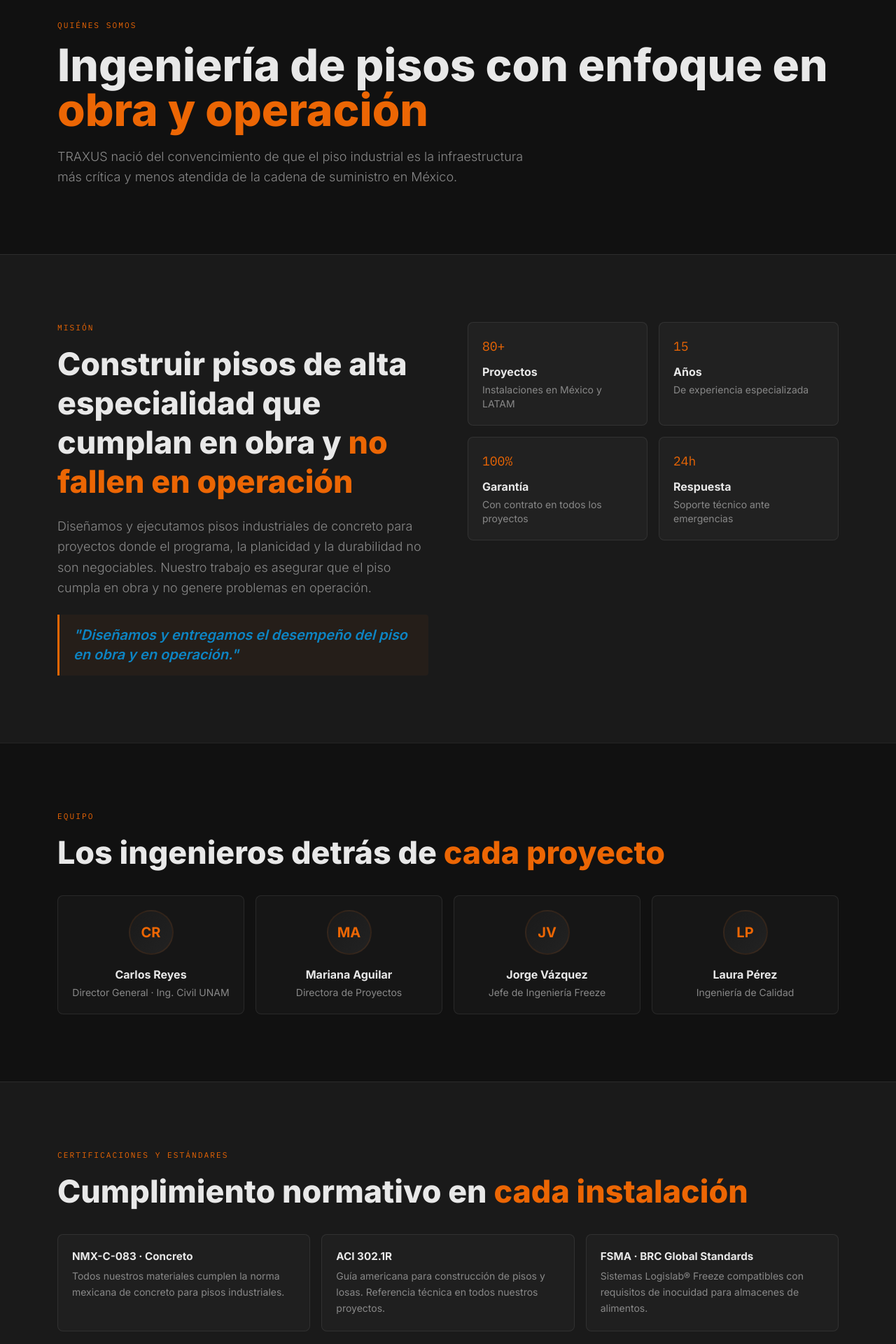
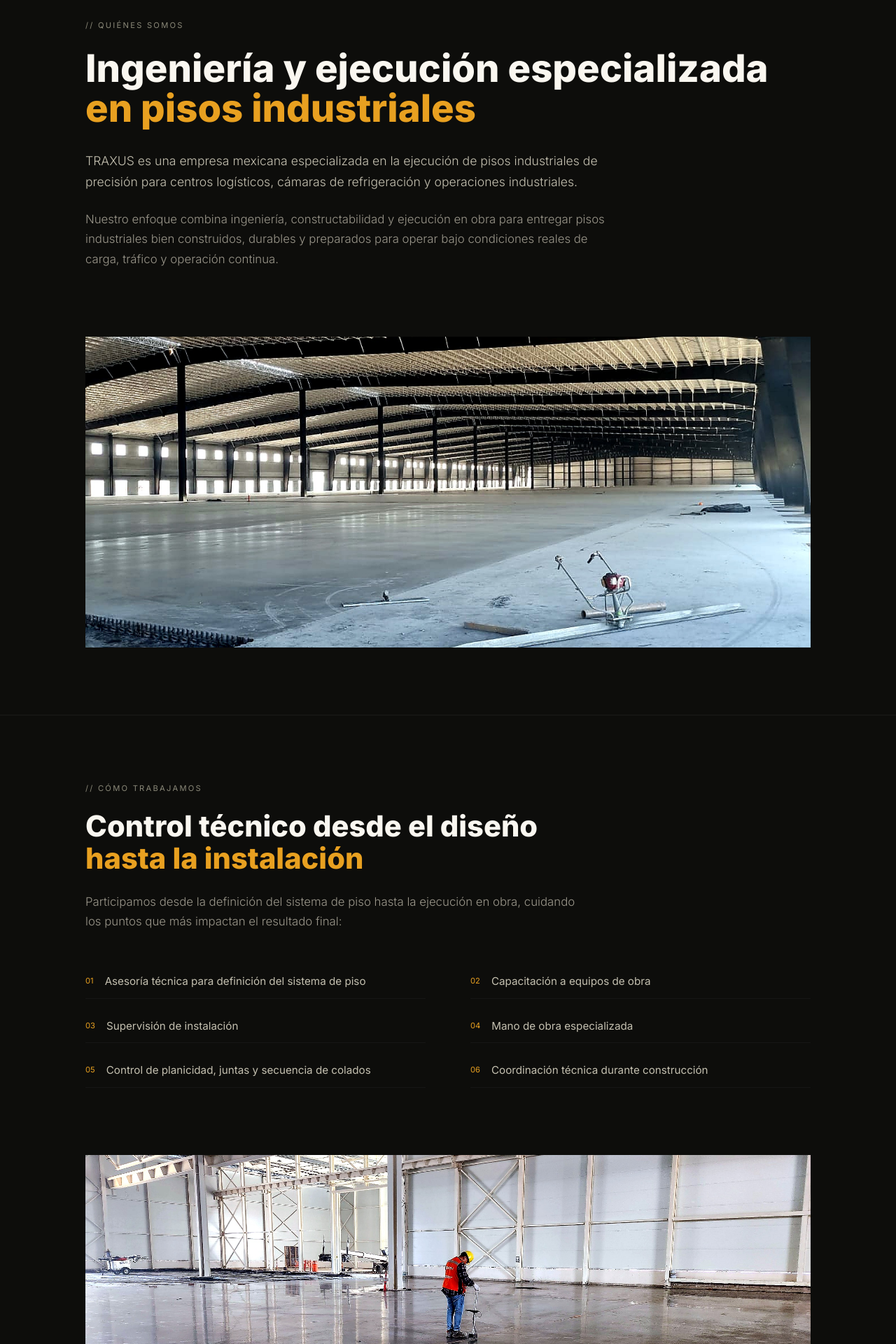
Before and after one commit to oliveriocha-pixel/traxus, a Next.js app: page /empresa in a window 1280 px wide. Shown: the part 160-2080 px from the top of the page at 70% size. Built offline with nearby package versions, Linux system fonts and the light colour scheme; a web font is replaced by a local one.

Commit message:
feat: update Empresa page with premium industrial design
New clean structure with 4 main sections, premium visuals, and technical typography.

```diff
--- a/app/empresa/page.tsx
+++ b/app/empresa/page.tsx
@@ -1,111 +1,142 @@
 import { Navigation } from "@/components/navigation"
 import { Footer } from "@/components/footer"
 import Link from "next/link"
+import Image from "next/image"
 import type { Metadata } from "next"
 
 export const metadata: Metadata = {
-  title: "Empresa | TRAXUS - Ingeniería y ejecución de pisos industriales de alto desempeño",
+  title: "Empresa | TRAXUS - Ingeniería y ejecución de pisos industriales",
   description:
-    "TRAXUS nació del convencimiento de que el piso de concreto en una nave industrial es la infraestructura más crítica y menos atendida de la cadena de suministro en México.",
+    "TRAXUS es una empresa mexicana especializada en la ejecución de pisos industriales de precisión para centros logísticos, cámaras de refrigeración y operaciones industriales.",
 }
 
-const stats = [
-  { value: "80+", title: "Proyectos", desc: "Instalaciones en México y LATAM" },
-  { value: "15", title: "Años", desc: "De experiencia especializada" },
-  {
-    value: "100%",
-    title: "Garantía",
-    desc: "Con contrato en todos los proyectos",
-  },
-  { value: "24h", title: "Respuesta", desc: "Soporte técnico ante emergencias" },
+const comoTrabajamos = [
+  "Asesoría técnica para definición del sistema de piso",
+  "Capacitación a equipos de obra",
+  "Supervisión de instalación",
+  "Mano de obra especializada",
+  "Control de planicidad, juntas y secuencia de colados",
+  "Coordinación técnica durante construcción",
 ]
 
-const team = [
-  {
-    initials: "CR",
-    name: "Carlos Reyes",
-    role: "Director General · Ing. Civil UNAM",
-  },
-  { initials: "MA", name: "Mariana Aguilar", role: "Directora de Proyectos" },
-  { initials: "JV", name: "Jorge Vázquez", role: "Jefe de Ingeniería Freeze" },
-  { initials: "LP", name: "Laura Pérez", role: "Ingeniería de Calidad" },
-]
-
-const certifications = [
-  {
-    title: "NMX-C-083 · Concreto",
-    desc: "Todos nuestros materiales cumplen la norma mexicana de concreto para pisos industriales.",
-  },
-  {
-    title: "ACI 302.1R",
-    desc: "Guía americana para construcción de pisos y losas. Referencia técnica en todos nuestros proyectos.",
-  },
-  {
-    title: "FSMA · BRC Global Standards",
-    desc: "Sistemas Logislab® Freeze compatibles con requisitos de inocuidad para almacenes de alimentos.",
-  },
+const capacidades = [
+  "Empresa formalmente constituida desde 2022",
+  "Cumplimiento fiscal y administrativo",
+  "Registro para prestación de servicios especializados",
+  "Personal capacitado para obra industrial",
+  "Mano de obra especializada en pisos industriales",
+  "Maquinaria propia",
+  "Proveedores técnicos para insumos de pisos de concreto",
 ]
 
 export default function EmpresaPage() {
   return (
     <>
       <Navigation />
-      <main>
-        {/* Hero */}
-        <section className="py-24 pt-32 bg-background">
-          <div className="max-w-[1180px] mx-auto px-8">
-            <span className="font-mono text-[0.7rem] tracking-[0.18em] uppercase text-primary mb-4 block">
-              Quiénes somos
-            </span>
-            <h1 className="font-sans text-[clamp(2.4rem,5vw,4rem)] font-extrabold leading-none text-foreground mb-5">
-Ingeniería de pisos con enfoque en{" "}
-            <em className="not-italic text-primary">obra y operación</em>
+      <main className="bg-[#0D0D0B]">
+
+        {/* QUIÉNES SOMOS */}
+        <section className="pt-32 pb-24">
+          <div className="max-w-[1100px] mx-auto px-8">
+            <p className="font-[var(--font-ibm-mono)] text-[0.7rem] tracking-[0.2em] uppercase text-[#8A8878] mb-6">
+              // Quiénes somos
+            </p>
+            <h1 className="font-[var(--font-barlow)] text-[clamp(2.2rem,4.5vw,3.4rem)] font-extrabold leading-[1.05] text-[#FAF7F0] mb-8">
+              Ingeniería y ejecución especializada<br />
+              <span className="text-[#E8A020]">en pisos industriales</span>
             </h1>
-            <p className="text-lg text-muted-foreground font-light leading-relaxed max-w-[680px]">
-              TRAXUS nació del convencimiento de que el piso industrial es la
-              infraestructura más crítica y menos atendida de la cadena de
-              suministro en México.
+            <div className="max-w-[760px]">
+              <p className="text-[1.1rem] text-[#C4C0B0] font-light leading-[1.7] mb-6">
+                TRAXUS es una empresa mexicana especializada en la ejecución de pisos industriales de precisión para centros logísticos, cámaras de refrigeración y operaciones industriales.
               </p>
+              <p className="text-[1.05rem] text-[#9A968A] font-light leading-[1.7]">
+                Nuestro enfoque combina ingeniería, constructabilidad y ejecución en obra para entregar pisos industriales bien construidos, durables y preparados para operar bajo condiciones reales de carga, tráfico y operación continua.
+              </p>
+            </div>
           </div>
         </section>
 
-        {/* Mission */}
-        <section className="py-24 border-t border-border bg-card">
-          <div className="max-w-[1180px] mx-auto px-8 grid grid-cols-1 lg:grid-cols-2 gap-14">
-            <div>
-              <span className="font-mono text-[0.7rem] tracking-[0.18em] uppercase text-primary mb-4 block">
-                Misión
-              </span>
-              <h2 className="font-sans text-[clamp(1.8rem,3.5vw,2.9rem)] font-extrabold leading-tight text-foreground mb-5">
-Construir pisos de alta especialidad que cumplan en obra y{" "}
-            <em className="not-italic text-primary">no fallen en operación</em>
+        {/* Imagen de obra 1 */}
+        <section className="pb-24">
+          <div className="max-w-[1100px] mx-auto px-8">
+            <div className="relative aspect-[21/9] bg-[#161612] overflow-hidden">
+              <Image
+                src="/images/casos/manufactura-aeroespacial.jpg"
+                alt="Colado de piso industrial en nave de manufactura - TRAXUS"
+                fill
+                className="object-cover"
+              />
+            </div>
+          </div>
+        </section>
+
+        {/* CÓMO TRABAJAMOS */}
+        <section className="py-24 border-t border-white/[0.06]">
+          <div className="max-w-[1100px] mx-auto px-8">
+            <p className="font-[var(--font-ibm-mono)] text-[0.7rem] tracking-[0.2em] uppercase text-[#8A8878] mb-6">
+              // Cómo trabajamos
+            </p>
+            <h2 className="font-[var(--font-barlow)] text-[clamp(1.8rem,3.5vw,2.6rem)] font-extrabold leading-[1.1] text-[#FAF7F0] mb-6">
+              Control técnico desde el diseño<br />
+              <span className="text-[#E8A020]">hasta la instalación</span>
             </h2>
-              <p className="text-lg text-muted-foreground font-light leading-relaxed mb-6">
-                Diseñamos y ejecutamos pisos industriales de concreto para proyectos donde el programa, la planicidad y la durabilidad no son negociables. Nuestro trabajo es asegurar que el piso cumpla en obra y no genere problemas en operación.
+            <p className="text-[1.05rem] text-[#9A968A] font-light leading-[1.7] max-w-[700px] mb-12">
+              Participamos desde la definición del sistema de piso hasta la ejecución en obra, cuidando los puntos que más impactan el resultado final:
             </p>
 
-              {/* Quote Block */}
-              <div className="border-l-[3px] border-primary pl-5 py-4 pr-5 bg-primary/5 rounded-r">
-                <p className="font-sans text-xl font-semibold italic text-accent leading-snug">
-                  &quot;Diseñamos y entregamos el desempeño del piso en obra y en operación.&quot;
+            <div className="grid grid-cols-1 md:grid-cols-2 gap-x-16 gap-y-4">
+              {comoTrabajamos.map((item, i) => (
+                <div key={i} className="flex items-start gap-4 py-3 border-b border-white/[0.04]">
+                  <span className="font-[var(--font-ibm-mono)] text-[0.7rem] text-[#E8A020] mt-0.5">0{i + 1}</span>
+                  <p className="text-[0.95rem] text-[#C4C0B0]">{item}</p>
+                </div>
+              ))}
+            </div>
+          </div>
+        </section>
+
+        {/* Imagen de obra 2 */}
+        <section className="pb-24">
+          <div className="max-w-[1100px] mx-auto px-8">
+            <div className="relative aspect-[21/9] bg-[#161612] overflow-hidden">
+              <Image
+                src="/images/casos/centro-distribucion-guadalajara.jpg"
+                alt="Verificación de planicidad en piso industrial - TRAXUS"
+                fill
+                className="object-cover"
+              />
+            </div>
+          </div>
+        </section>
+
+        {/* RESPALDO OPERATIVO */}
+        <section className="py-24 border-t border-white/[0.06]">
+          <div className="max-w-[1100px] mx-auto px-8">
+            <p className="font-[var(--font-ibm-mono)] text-[0.7rem] tracking-[0.2em] uppercase text-[#8A8878] mb-6">
+              // Respaldo operativo
+            </p>
+            <h2 className="font-[var(--font-barlow)] text-[clamp(1.8rem,3.5vw,2.6rem)] font-extrabold leading-[1.1] text-[#FAF7F0] mb-6">
+              Capacidad real para<br />
+              <span className="text-[#E8A020]">ejecutar en obra</span>
+            </h2>
+            <div className="max-w-[760px] mb-12">
+              <p className="text-[1.05rem] text-[#9A968A] font-light leading-[1.7] mb-6">
+                TRAXUS cuenta con la estructura administrativa, fiscal y laboral necesaria para participar en proyectos industriales de alto nivel, cumpliendo con los requerimientos documentales y operativos solicitados por desarrolladores, contratistas generales y áreas de compras.
+              </p>
+              <p className="text-[1.05rem] text-[#9A968A] font-light leading-[1.7]">
+                Esto nos permite integrarnos de forma ordenada a procesos de obra, alta de proveedor, control de acceso, seguridad industrial y ejecución en sitio.
               </p>
             </div>
-            </div>
 
-            <div>
-              <div className="grid grid-cols-2 gap-4">
-                {stats.map((stat, i) => (
-                  <div
-                    key={i}
-                    className="bg-card-foreground/[0.03] border border-border rounded-lg p-5 hover:border-primary/20 transition-colors"
-                  >
-                    <div className="font-mono text-lg text-primary mb-2.5">
-                      {stat.value}
-                    </div>
-                    <h3 className="font-sans text-base font-bold text-foreground mb-1">
-                      {stat.title}
-                    </h3>
-                    <p className="text-sm text-muted-foreground">{stat.desc}</p>
+            <div className="bg-[#161612] border border-white/[0.06] p-8">
+              <p className="font-[var(--font-ibm-mono)] text-[0.65rem] tracking-[0.2em] uppercase text-[#6A665A] mb-6">
+                Capacidades de respaldo
+              </p>
+              <div className="grid grid-cols-1 sm:grid-cols-2 lg:grid-cols-3 gap-x-10 gap-y-3">
+                {capacidades.map((cap, i) => (
+                  <div key={i} className="flex items-center gap-3">
+                    <span className="w-1.5 h-1.5 bg-[#E8A020] rounded-full flex-shrink-0" />
+                    <p className="text-[0.9rem] text-[#C4C0B0]">{cap}</p>
                   </div>
                 ))}
               </div>
@@ -113,74 +144,38 @@ Construir pisos de alta especialidad que cumplan en obra y{" "}
           </div>
         </section>
 
-        {/* Team */}
-        <section className="py-24 border-t border-border bg-background">
-          <div className="max-w-[1180px] mx-auto px-8">
-            <span className="font-mono text-[0.7rem] tracking-[0.18em] uppercase text-primary mb-4 block">
-              Equipo
-            </span>
-            <h2 className="font-sans text-[clamp(1.8rem,3.5vw,2.9rem)] font-extrabold leading-tight text-foreground mb-5">
-              Los ingenieros detrás de{" "}
-              <em className="not-italic text-primary">cada proyecto</em>
-            </h2>
-
-            <div className="grid grid-cols-2 md:grid-cols-4 gap-4 mt-8">
-              {team.map((member, i) => (
-                <div
-                  key={i}
-                  className="bg-card-foreground/[0.025] border border-border rounded-lg p-5 text-center"
-                >
-                  <div className="w-16 h-16 rounded-full bg-gradient-to-br from-[#1A1A1A] to-[#222222] mx-auto mb-4 flex items-center justify-center font-sans text-xl font-bold text-primary border-2 border-primary/10">
-                    {member.initials}
-                  </div>
-                  <h4 className="font-sans text-base font-bold text-foreground mb-1">
-                    {member.name}
-                  </h4>
-                  <p className="text-sm text-muted-foreground">{member.role}</p>
-                </div>
-              ))}
+        {/* Imagen de obra 3 */}
+        <section className="pb-24">
+          <div className="max-w-[1100px] mx-auto px-8">
+            <div className="relative aspect-[21/9] bg-[#161612] overflow-hidden">
+              <Image
+                src="/images/casos/almacenamiento-especializado.jpg"
+                alt="Nave industrial con estructura metálica y piso de concreto - TRAXUS"
+                fill
+                className="object-cover"
+              />
             </div>
           </div>
         </section>
 
-        {/* Certifications */}
-        <section className="py-24 border-t border-border bg-card">
-          <div className="max-w-[1180px] mx-auto px-8">
-            <span className="font-mono text-[0.7rem] tracking-[0.18em] uppercase text-primary mb-4 block">
-              Certificaciones y estándares
-            </span>
-            <h2 className="font-sans text-[clamp(1.8rem,3.5vw,2.9rem)] font-extrabold leading-tight text-foreground mb-5">
-              Cumplimiento normativo en{" "}
-              <em className="not-italic text-primary">cada instalación</em>
+        {/* CIERRE */}
+        <section className="py-24 border-t border-white/[0.06]">
+          <div className="max-w-[1100px] mx-auto px-8 text-center">
+            <h2 className="font-[var(--font-barlow)] text-[clamp(1.8rem,3.5vw,2.6rem)] font-extrabold leading-[1.1] text-[#FAF7F0] mb-4">
+              Pisos industriales de <span className="text-[#E8A020]">precisión</span>
             </h2>
-
-            <div className="grid grid-cols-1 md:grid-cols-3 gap-4 mt-8">
-              {certifications.map((cert, i) => (
-                <div
-                  key={i}
-                  className="bg-card-foreground/[0.025] border border-border rounded-lg p-5"
-                >
-                  <h4 className="font-sans text-[0.95rem] font-bold text-foreground mb-1.5">
-                    {cert.title}
-                  </h4>
-                  <p className="text-sm text-muted-foreground leading-relaxed">
-                    {cert.desc}
+            <p className="text-[1.1rem] text-[#9A968A] font-light mb-10">
+              Ingeniería y ejecución para centros logísticos e industriales.
             </p>
-                </div>
-              ))}
-            </div>
-
-            {/* CTA */}
-            <div className="text-center mt-12">
             <Link
               href="/contacto"
-                className="inline-block bg-primary hover:bg-accent text-primary-foreground font-sans font-extrabold text-[0.95rem] tracking-[0.06em] uppercase px-8 py-3.5 rounded transition-all hover:-translate-y-0.5"
+              className="inline-block bg-[#E8A020] hover:bg-[#D4920E] text-[#0D0D0B] font-[var(--font-barlow)] font-bold text-[0.85rem] tracking-[0.08em] uppercase px-10 py-4 transition-all hover:-translate-y-0.5"
             >
-                Trabajemos juntos
+              Solicitar evaluación técnica
             </Link>
           </div>
-          </div>
         </section>
+
       </main>
       <Footer />
     </>
```
Lines whose indentation alone changed are shown as unchanged.
